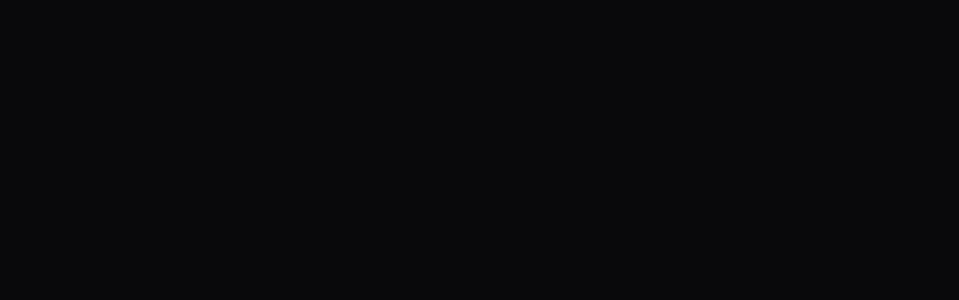
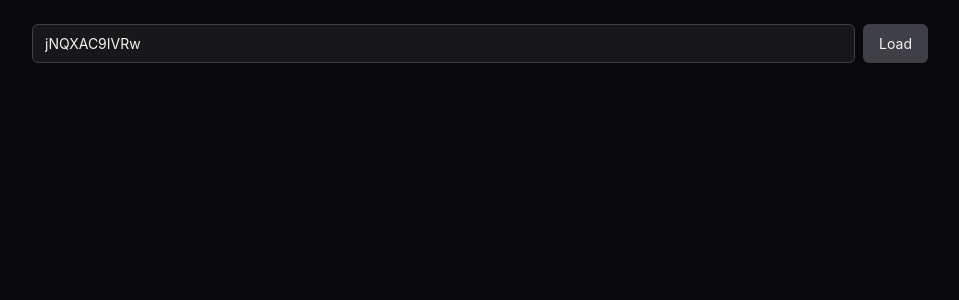
Before and after one commit to basilleaf/youtube-dimmer, a React (Vite) app: page / in a window 1280 px wide. Shown: the top 300 px of the page, without its empty margins (160-1119 px from the left). Built offline with nearby package versions, Linux system fonts and the light colour scheme.

Commit message:
implement Video URL input + shareable URLs

```diff
--- a/src/App.tsx
+++ b/src/App.tsx
@@ -1,20 +1,87 @@
+import { useState } from 'react'
 import { YouTubePlayer } from './components/YouTubePlayer'
+import { extractVideoId } from './lib/youtube'
 
-// "Me at the Zoo" — first YouTube video ever, always available
 const DEFAULT_VIDEO_ID = 'jNQXAC9IVRw'
 
+function getInitialVideoId(): string {
+  const v = new URLSearchParams(window.location.search).get('v')
+  return (v && extractVideoId(v)) ?? DEFAULT_VIDEO_ID
+}
+
 function App() {
+  const [videoId, setVideoId] = useState(getInitialVideoId)
+  const [inputValue, setInputValue] = useState(videoId)
+  const [error, setError] = useState<string | null>(null)
+
+  function loadVideo() {
+    const id = extractVideoId(inputValue)
+    if (!id) {
+      setError('Invalid YouTube URL or video ID')
+      return
+    }
+    setError(null)
+    setVideoId(id)
+    setInputValue(id)
+    history.replaceState(null, '', `?v=${id}`)
+  }
+
   return (
     <main style={{
       minHeight: '100svh',
       background: '#09090b',
+      color: '#f4f4f5',
       display: 'flex',
       flexDirection: 'column',
       alignItems: 'center',
       padding: '24px',
     }}>
       <div style={{ width: '100%', maxWidth: '896px' }}>
-        <YouTubePlayer videoId={DEFAULT_VIDEO_ID} />
+
+        {/* URL / ID input */}
+        <div style={{ display: 'flex', gap: '8px', marginBottom: error ? '6px' : '12px' }}>
+          <input
+            type="text"
+            value={inputValue}
+            onChange={e => { setInputValue(e.target.value); setError(null) }}
+            onKeyDown={e => e.key === 'Enter' && loadVideo()}
+            placeholder="YouTube URL or video ID"
+            style={{
+              flex: 1,
+              padding: '8px 12px',
+              borderRadius: '6px',
+              border: `1px solid ${error ? '#ef4444' : '#3f3f46'}`,
+              background: '#18181b',
+              color: '#f4f4f5',
+              fontSize: '14px',
+              outline: 'none',
+            }}
+          />
+          <button
+            onClick={loadVideo}
+            style={{
+              padding: '8px 16px',
+              borderRadius: '6px',
+              border: 'none',
+              background: '#3f3f46',
+              color: '#f4f4f5',
+              fontSize: '14px',
+              cursor: 'pointer',
+              whiteSpace: 'nowrap',
+            }}
+          >
+            Load
+          </button>
+        </div>
+
+        {error && (
+          <p style={{ color: '#f87171', fontSize: '13px', margin: '0 0 10px' }}>
+            {error}
+          </p>
+        )}
+
+        <YouTubePlayer videoId={videoId} />
+
       </div>
     </main>
   )
--- a/src/components/YouTubePlayer.tsx
+++ b/src/components/YouTubePlayer.tsx
@@ -11,6 +11,15 @@ export function YouTubePlayer({ videoId, onLoopCountChange }: Props) {
   const playerRef = useRef<YT.Player | null>(null)
   const loopCountRef = useRef(0)
 
+  // Keep callback in a ref so the player event handler never goes stale
+  const onLoopCountChangeRef = useRef(onLoopCountChange)
+  onLoopCountChangeRef.current = onLoopCountChange
+
+  // Keep videoId in a ref so the async API-load callback gets the latest value
+  const videoIdRef = useRef(videoId)
+  videoIdRef.current = videoId
+
+  // Create the player once on mount; clean up on unmount
   useEffect(() => {
     const container = wrapperRef.current
     if (!container) return
@@ -24,7 +33,7 @@ export function YouTubePlayer({ videoId, onLoopCountChange }: Props) {
       container.appendChild(target)
 
       playerRef.current = new window.YT!.Player(target, {
-        videoId,
+        videoId: videoIdRef.current,
         width: '100%',
         height: '100%',
         playerVars: {
@@ -39,7 +48,7 @@ export function YouTubePlayer({ videoId, onLoopCountChange }: Props) {
           onStateChange(event) {
             if (event.data === window.YT!.PlayerState.ENDED) {
               loopCountRef.current += 1
-              onLoopCountChange?.(loopCountRef.current)
+              onLoopCountChangeRef.current?.(loopCountRef.current)
               event.target.seekTo(0, true)
               event.target.playVideo()
             }
@@ -53,14 +62,20 @@ export function YouTubePlayer({ videoId, onLoopCountChange }: Props) {
       playerRef.current?.destroy()
       playerRef.current = null
     }
-  }, [videoId, onLoopCountChange])
+  }, []) // eslint-disable-line react-hooks/exhaustive-deps
+
+  // When videoId prop changes after initial mount, load the new video without
+  // destroying the player. If the player isn't ready yet, the API-load callback
+  // above will use videoIdRef.current (the latest value) anyway.
+  useEffect(() => {
+    if (!playerRef.current) return
+    loopCountRef.current = 0
+    playerRef.current.loadVideoById(videoId)
+  }, [videoId])
 
   return (
     <div style={{ position: 'relative', width: '100%', aspectRatio: '16 / 9' }}>
-      <div
-        ref={wrapperRef}
-        style={{ position: 'absolute', inset: 0 }}
-      />
+      <div ref={wrapperRef} style={{ position: 'absolute', inset: 0 }} />
     </div>
   )
 }
```
Also changed, not shown: 1 other file (tests, documents, lock files or other folders).
